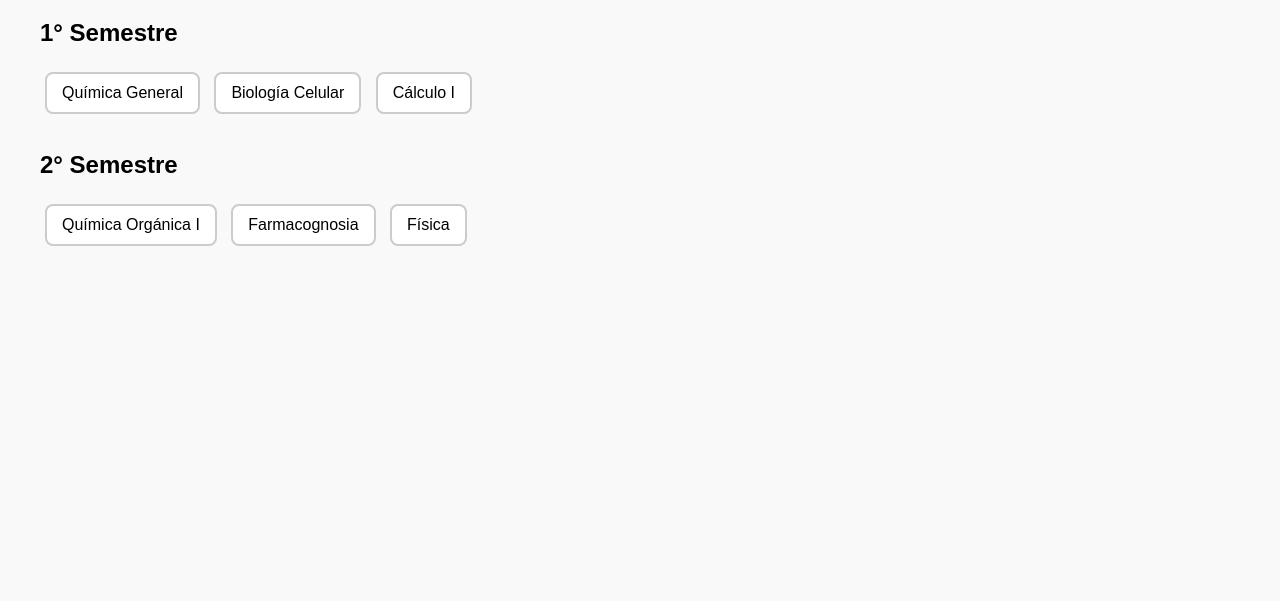
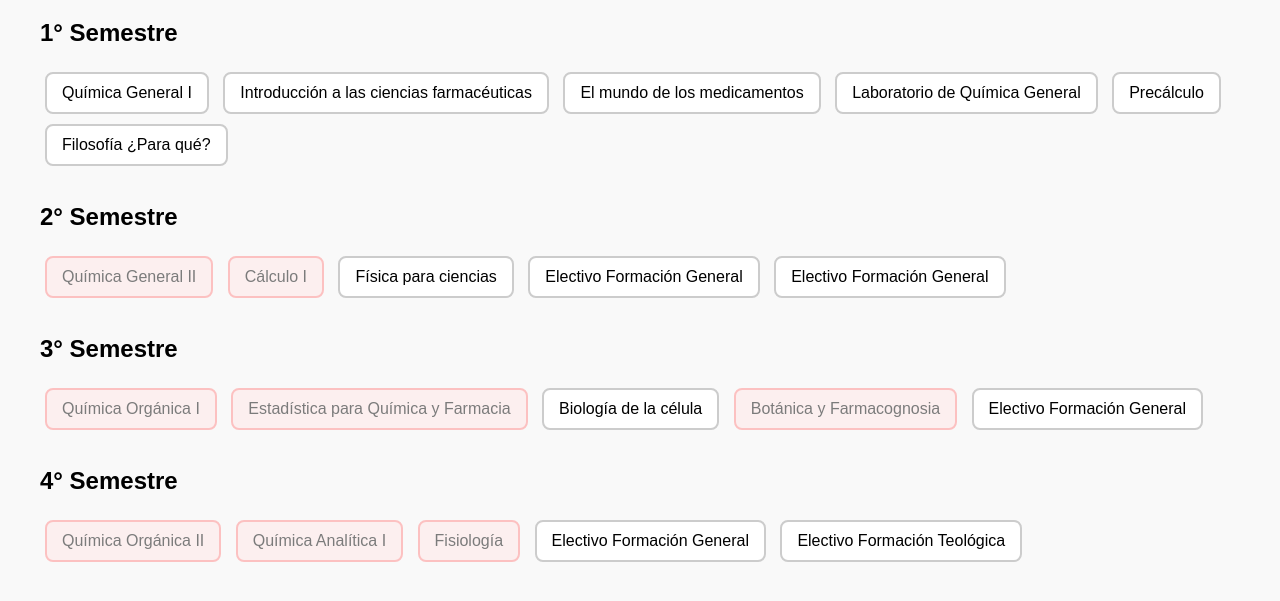
Before and after one commit to kiw1-kiw1/qyfuc, a plain HTML site: page index.html in a window 1280 px wide. Shown: the part 101-702 px from the top of the page. Drawn offline with Linux system fonts and the light colour scheme.

Commit message:
Update index.html
complete los semestres

```diff
--- a/index.html
+++ b/index.html
@@ -22,6 +22,12 @@
       background: #c8e6c9;
       border-color: #2e7d32;
     }
+    .curso.locked {
+      opacity: 0.5;
+      cursor: not-allowed;
+      background-color: #ffe6e6;
+      border-color: #ff8a8a;
+    }
   </style>
 </head>
 <body>
@@ -29,22 +35,68 @@
 
   <div class="semestre">
     <h2>1° Semestre</h2>
-    <div class="curso" onclick="toggle(this)">Química General</div>
-    <div class="curso" onclick="toggle(this)">Biología Celular</div>
-    <div class="curso" onclick="toggle(this)">Cálculo I</div>
+    <div class="curso" id="quimicaI" onclick="toggle(this)">Química General I</div>
+    <div class="curso" id="introFarmaceuticas" onclick="toggle(this)">Introducción a las ciencias farmacéuticas</div>
+    <div class="curso" id="medicamentos" onclick="toggle(this)">El mundo de los medicamentos</div>
+    <div class="curso" id="labQuimicaI" onclick="toggle(this)">Laboratorio de Química General</div>
+    <div class="curso" id="precalculo" onclick="toggle(this)">Precálculo</div>
+    <div class="curso" id="filosofia" onclick="toggle(this)">Filosofía ¿Para qué?</div>
   </div>
 
   <div class="semestre">
     <h2>2° Semestre</h2>
-    <div class="curso" onclick="toggle(this)">Química Orgánica I</div>
-    <div class="curso" onclick="toggle(this)">Farmacognosia</div>
-    <div class="curso" onclick="toggle(this)">Física</div>
+    <div class="curso locked" id="quimicaII" onclick="toggle(this)" data-prereqs="quimicaI">Química General II</div>
+    <div class="curso locked" id="calculoI" onclick="toggle(this)" data-prereqs="precalculo">Cálculo I</div>
+    <div class="curso" id="fisica" onclick="toggle(this)">Física para ciencias</div>
+    <div class="curso" id="electivo1" onclick="toggle(this)">Electivo Formación General</div>
+    <div class="curso" id="electivo2" onclick="toggle(this)">Electivo Formación General</div>
+  </div>
+
+  <div class="semestre">
+    <h2>3° Semestre</h2>
+    <div class="curso locked" id="organicaI" onclick="toggle(this)" data-prereqs="quimicaII">Química Orgánica I</div>
+    <div class="curso locked" id="estadistica" onclick="toggle(this)" data-prereqs="calculoI">Estadística para Química y Farmacia</div>
+    <div class="curso" id="biocelular" onclick="toggle(this)">Biología de la célula</div>
+    <div class="curso locked" id="farmacognosia" onclick="toggle(this)" data-prereqs="quimicaII">Botánica y Farmacognosia</div>
+    <div class="curso" id="electivo3" onclick="toggle(this)">Electivo Formación General</div>
+  </div>
+
+  <div class="semestre">
+    <h2>4° Semestre</h2>
+    <div class="curso locked" id="organicaII" onclick="toggle(this)" data-prereqs="organicaI">Química Orgánica II</div>
+    <div class="curso locked" id="analitica" onclick="toggle(this)" data-prereqs="quimicaII,estadistica">Química Analítica I</div>
+    <div class="curso locked" id="fisiologia" onclick="toggle(this)" data-prereqs="biocelular">Fisiología</div>
+    <div class="curso" id="electivo4" onclick="toggle(this)">Electivo Formación General</div>
+    <div class="curso" id="electivo5" onclick="toggle(this)">Electivo Formación Teológica</div>
   </div>
 
   <script>
     function toggle(el) {
+      if (el.classList.contains('locked')) return;
       el.classList.toggle('aprobado');
+      habilitarCursos();
     }
+
+    function habilitarCursos() {
+      const cursos = document.querySelectorAll('.curso.locked');
+      cursos.forEach(curso => {
+        const prereqs = curso.dataset.prereqs;
+        if (!prereqs) return;
+        const ids = prereqs.split(',');
+        const aprobados = ids.every(id => {
+          const prereq = document.getElementById(id);
+          return prereq && prereq.classList.contains('aprobado');
+        });
+        if (aprobados) {
+          curso.classList.remove('locked');
+        } else {
+          curso.classList.add('locked');
+          curso.classList.remove('aprobado');
+        }
+      });
+    }
+
+    window.onload = habilitarCursos;
   </script>
 </body>
 </html>
```
